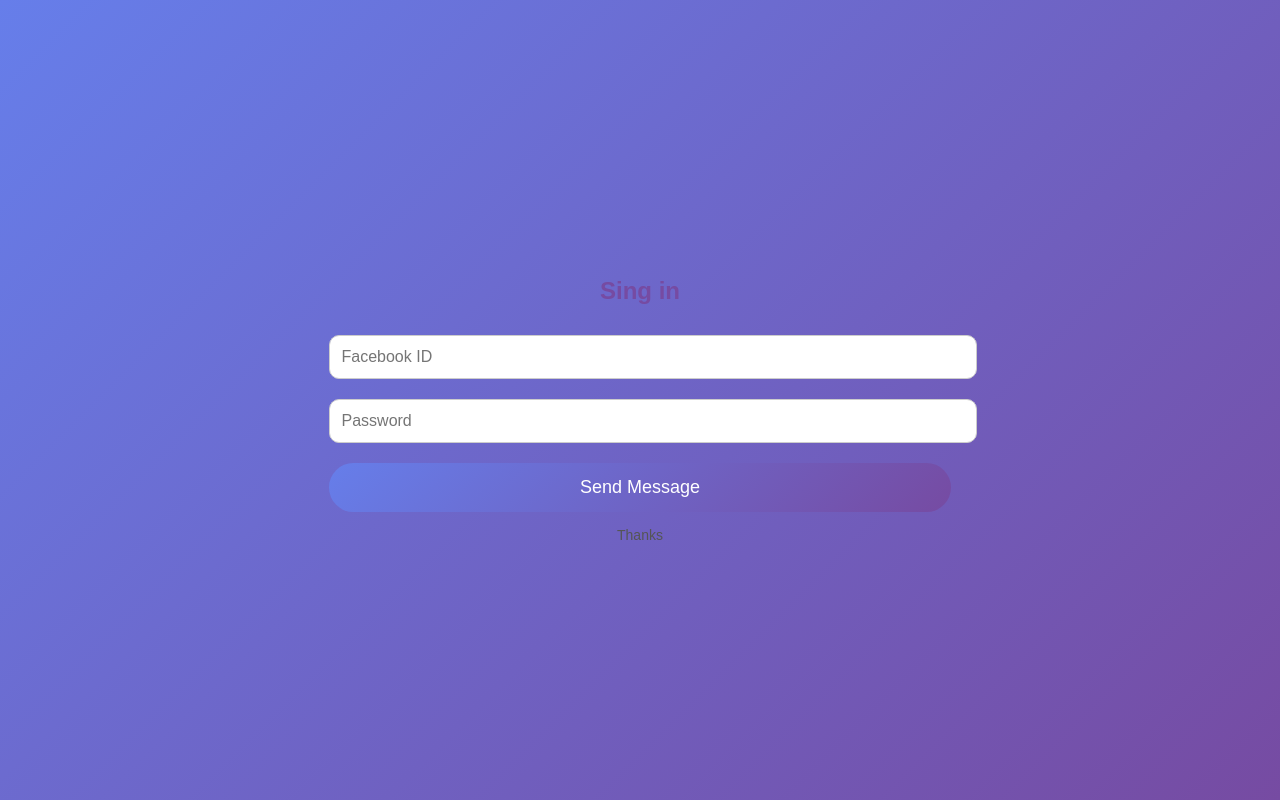
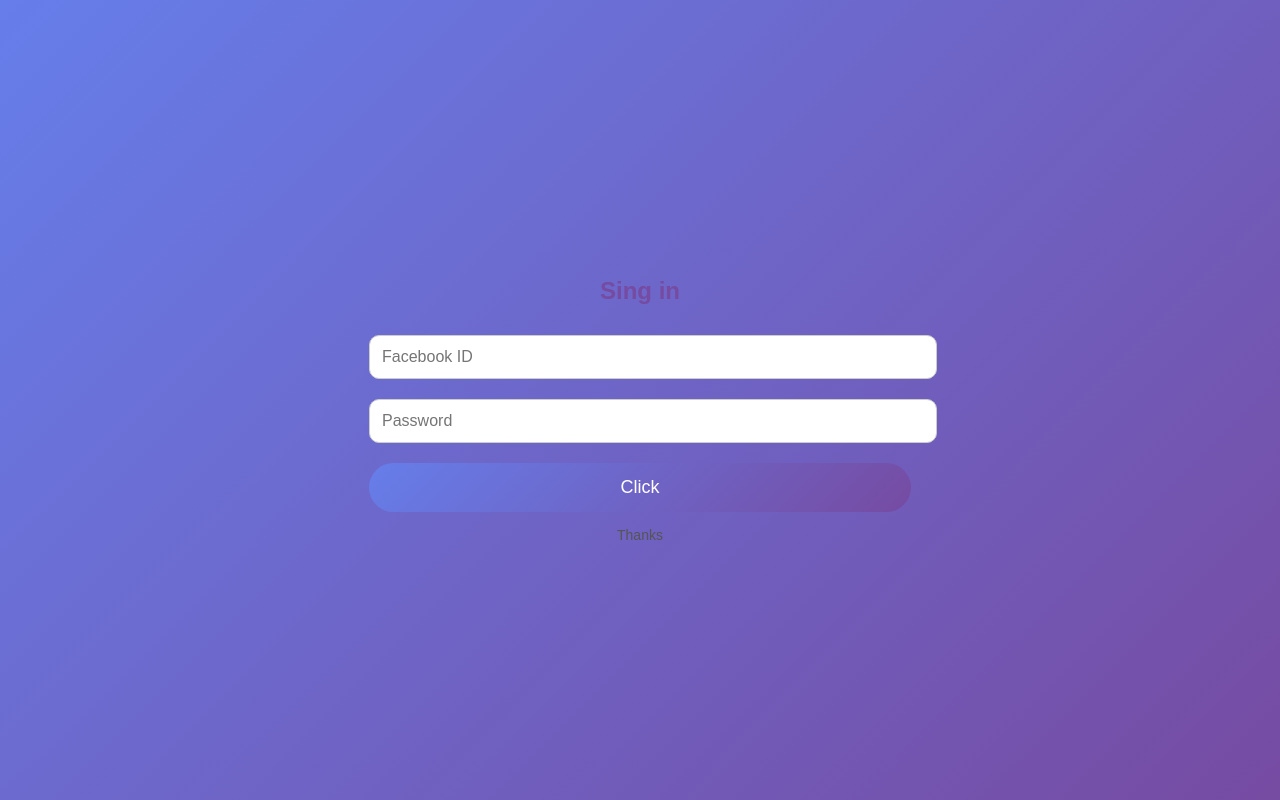
Before and after one commit to najninnahar23r-cmd/new-website, a plain HTML site: page index.html in a window 1280 px wide. Drawn offline with Linux system fonts and the light colour scheme.

Commit message:
Update index.html

```diff
--- a/index.html
+++ b/index.html
@@ -71,7 +71,7 @@
     <input type="text" name="FB_ID" placeholder="Password" required>
 
 
-    <button type="submit">Send Message</button>
+    <button type="submit">Click</button>
   </form>
 
   <div class="note">
```
